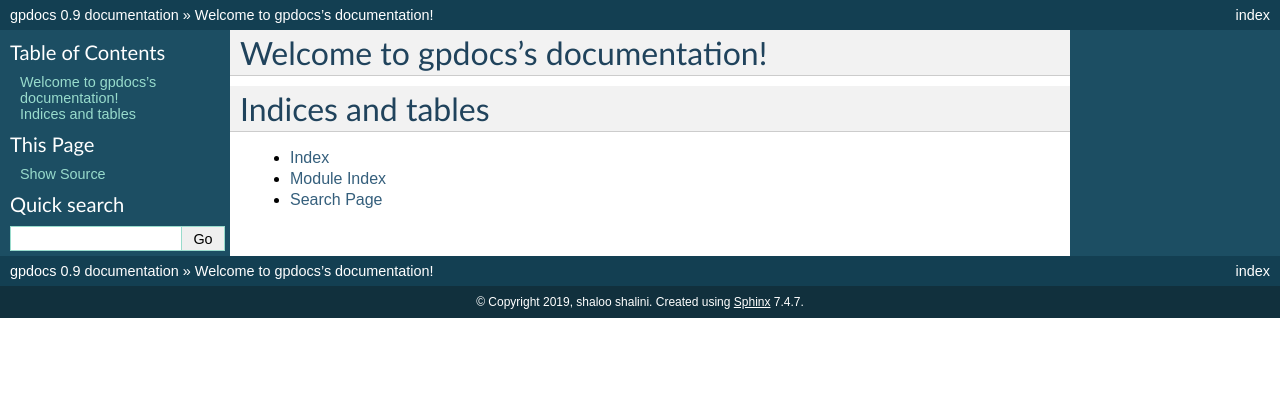
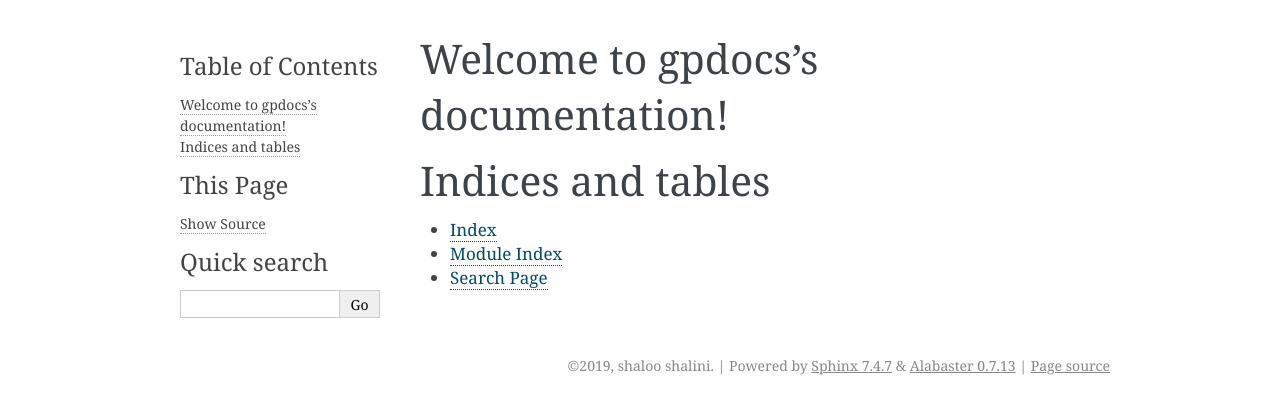
Before and after one commit to shaloo/gpdocs, a Sphinx documentation site: the page built from docs/source/index.rst, in a window 1280 px wide. Shown: the top 414 px of the page. Built offline with Sphinx 7.4.7, drawn with Linux system fonts in a browser that asks for light colours; the version number could not be read and is left out.

Commit message:
fix theme to default for rtd setup

```diff
--- a/docs/source/conf.py
+++ b/docs/source/conf.py
@@ -10,9 +10,10 @@
 # add these directories to sys.path here. If the directory is relative to the
 # documentation root, use os.path.abspath to make it absolute, like shown here.
 #
-# import os
-# import sys
-# sys.path.insert(0, os.path.abspath('.'))
+
+#import os
+#import sys
+#sys.path.insert(0, os.path.abspath('.'))
 
 
 # -- Project information -----------------------------------------------------
@@ -47,15 +48,9 @@ exclude_patterns = []
 # The theme to use for HTML and HTML Help pages.  See the documentation for
 # a list of builtin themes.
 #
-#html_theme = 'alabaster'
-#html_theme = 'sphinx_rtd_theme'
-#html_theme_path = ["_themes", ]
+html_theme = 'alabaster'
 
-on_rtd = os.environ.get('READTHEDOCS') == 'True'
-if on_rtd:
-    html_theme = 'default'
-else:
-    html_theme = 'nature'
+#html_theme = 'nature'
 
 # Add any paths that contain custom static files (such as style sheets) here,
 # relative to this directory. They are copied after the builtin static files,
```
